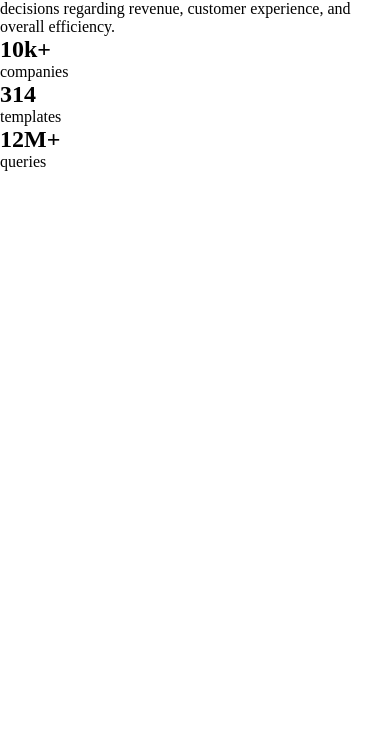
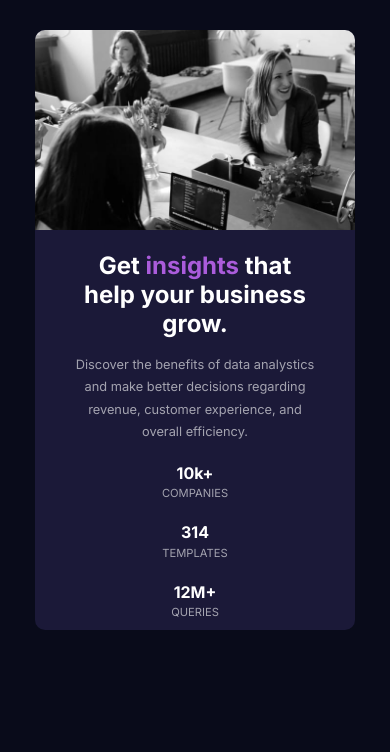
Before and after one commit to cloviswrodrigues/Stats_Preview_Card_Component, a plain HTML site: page frontend/index.html in a window 390 px wide. Shown: the part 92-844 px from the top of the page. Drawn offline with Linux system fonts and the light colour scheme.

Commit message:
design mobile first

```diff
--- a/frontend/index.html
+++ b/frontend/index.html
@@ -14,7 +14,7 @@
     <div class="container">
         <div class="top"></div>
         <div class="content">
-            <h1>Get insights that help your business</h1>
+            <h1>Get <span>insights</span> that help your business grow.</h1>
             <p>Discover the benefits of data analystics and make better decisions
                 regarding revenue, customer experience, and overall efficiency.
             </p>
--- a/frontend/styles/styles.css
+++ b/frontend/styles/styles.css
@@ -15,3 +15,79 @@
     padding: 0;
     box-sizing: border-box;
 }
+
+body {
+    font-size: 15px;
+    width: 100vw;
+    height: 100vh;
+    font-family: "Inter", sans serif;
+    display: flex;
+    flex-direction: column;
+    justify-content: center;
+    align-items: center;
+    color: var(--white);
+    font-weight: 400;
+    background-color: var(--very_dark_blue);
+}
+
+.container {
+    width: 320px;
+    height: 600px;
+    background-color: var(--dark_desaturated_blue);
+    border-radius: 10px;
+}
+
+.top {
+    width: 100%;
+    height: 200px;
+    background-image: url(../assets/image-header-mobile.jpg);
+    background-repeat: no-repeat;
+    background-size: cover;
+    border-top-left-radius: 10px;
+    border-top-right-radius: 10px;
+}
+
+.content {
+    text-align: center;
+    padding: 1.4em 2.5rem;
+}
+
+.content h1 {
+    font-size: 1.5rem;
+    font-weight: 700;
+}
+
+.content h1 span{
+    color: var(--soft_violet);
+}
+
+.content > p {
+    color: var(--slightly_transparent_white_2);
+    font-size: .8rem;
+    margin-top: 1rem;
+    margin-bottom: 1.2rem;
+    line-height: 1.4rem;
+}
+
+.content ul {
+    list-style: none;
+    display: flex;
+    flex-direction: column;
+}
+
+.content ul li {
+    margin-bottom: 1.4rem;
+}
+
+.content ul li h2{
+   font-size: 1rem;
+}
+
+.content ul li p {
+    color: var(--slightly_transparent_white_2);
+    text-transform: uppercase;
+    font-weight: 400;
+    font-size: .7rem;
+    margin-top: .2rem;
+
+}
```
